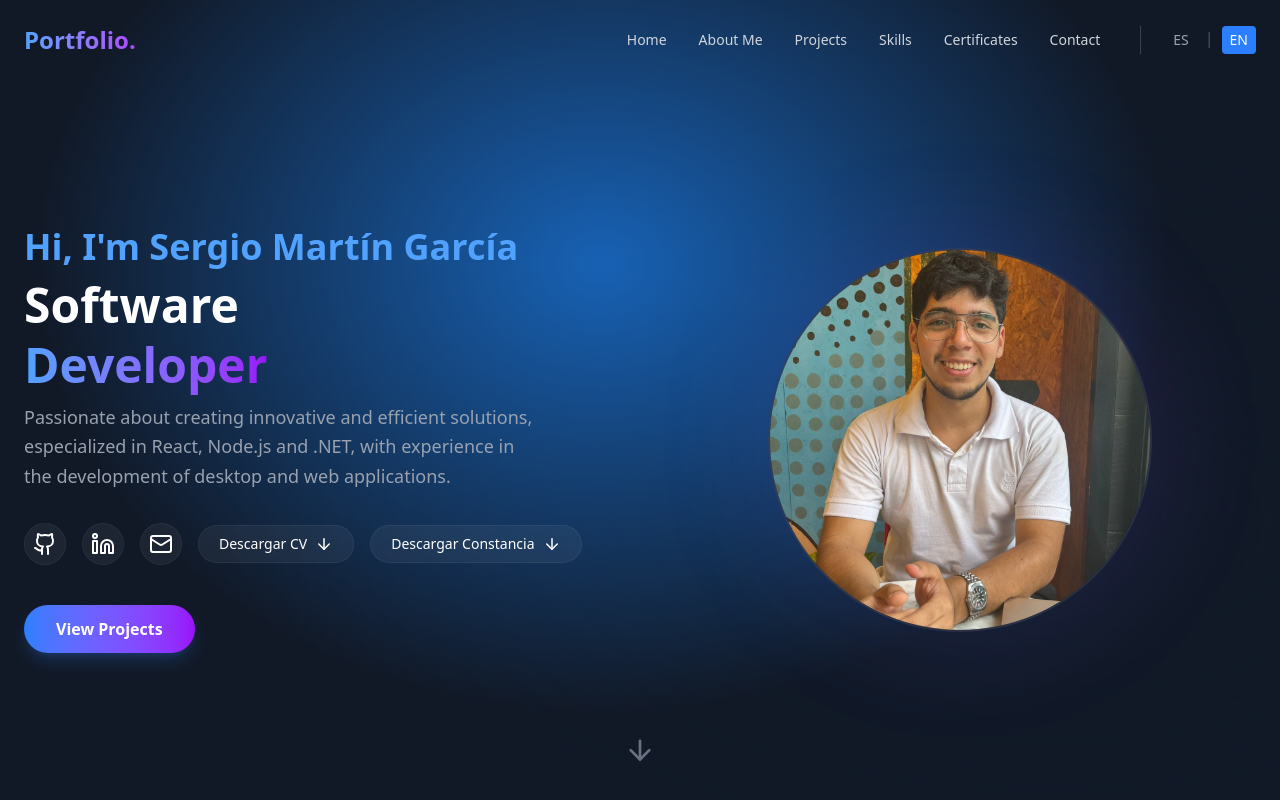
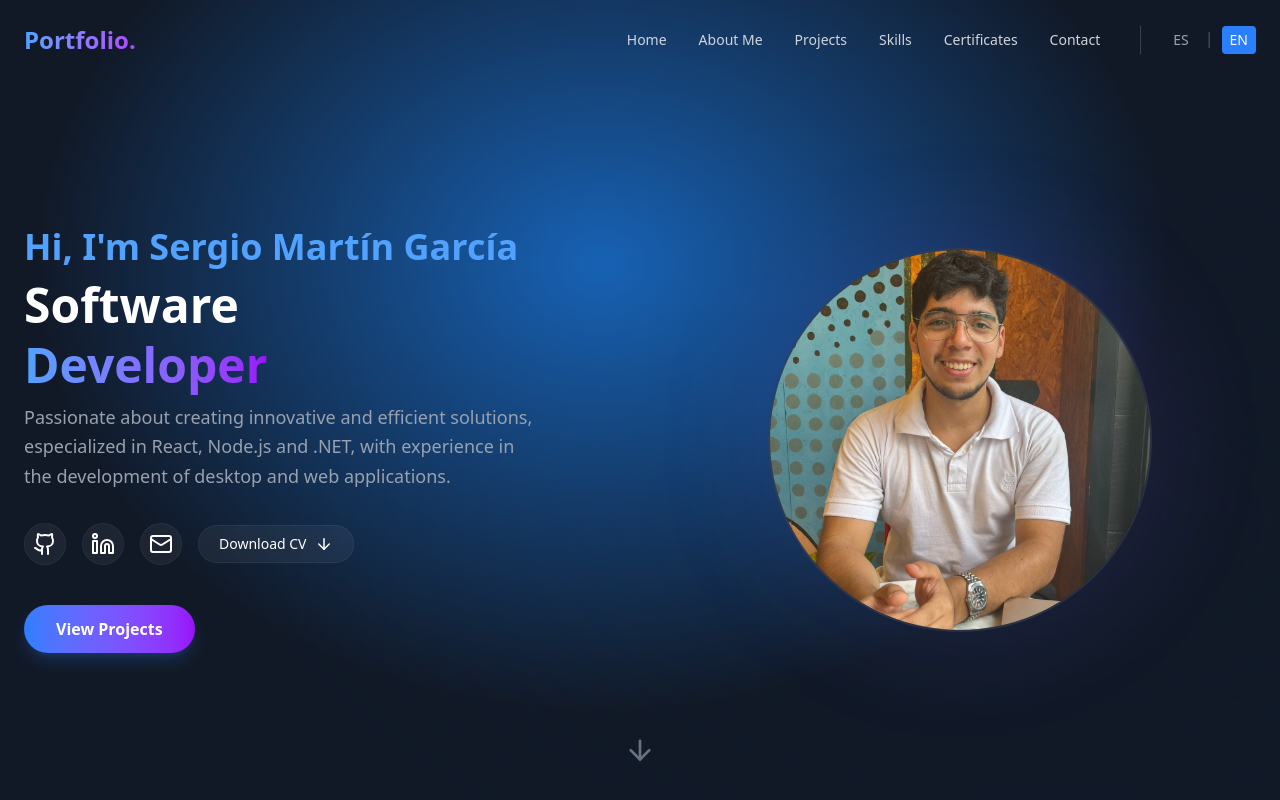
Before and after one commit to martingarcia1/portaFolio, a React (Vite) app: page / in a window 1280 px wide. Shown: the top 800 px of the page. Built offline with nearby package versions, Linux system fonts and the light colour scheme.

Commit message:
fix: correcion en hero.jsx en el boton de descargar cv, comentando tambien el boton de descargar constancia

```diff
--- a/src/app/components/hero.jsx
+++ b/src/app/components/hero.jsx
@@ -2,7 +2,7 @@ import { motion } from 'motion/react';
 import { Github, Linkedin, Mail, ArrowDown } from 'lucide-react';
 import profileImage from '../../assets/WhatsApp Image 2026-02-05 at 22.30.47.jpeg';
 import cv from '../../assets/CVSergioGarciaNuevo.pdf';
-import constancia from '../../assets/Constancia.pdf';
+// import constancia from '../../assets/Constancia.pdf';
 import { useTranslation } from 'react-i18next';
 
 
@@ -63,10 +63,10 @@ const Hero = () => {
                                 className="flex items-center gap-2 px-5 py-2 bg-white/5 rounded-full hover:bg-white/10 hover:text-blue-400 transition-all border border-white/5 text-sm font-medium group"
                                 title="Descargar CV"
                             >
-                                <span>Descargar CV</span>
+                                <span>{t('hero.span')}</span>
                                 <ArrowDown size={18} className="group-hover:translate-y-0.5 transition-transform" />
                             </a>
-                            <a
+                            {/* <a
                                 href={constancia}
                                 download
                                 className="flex items-center gap-2 px-5 py-2 bg-white/5 rounded-full hover:bg-white/10 hover:text-blue-400 transition-all border border-white/5 text-sm font-medium group"
@@ -74,7 +74,7 @@ const Hero = () => {
                             >
                                 <span>Descargar Constancia</span>
                                 <ArrowDown size={18} className="group-hover:translate-y-0.5 transition-transform" />
-                            </a>
+                            </a> */}
                         </div>
 
                         <button
--- a/src/lang/en.json
+++ b/src/lang/en.json
@@ -12,6 +12,7 @@
         "subtitle": "Software",
         "subtitle2": "Developer",
         "description": "Passionate about creating innovative and efficient solutions, especialized in React, Node.js and .NET, with experience in the development of desktop and web applications.",
+        "span": "Download CV",
         "button": "View Projects"
     },
     "about": {
--- a/src/lang/es.json
+++ b/src/lang/es.json
@@ -12,6 +12,7 @@
         "subtitle": "Desarrollador de",
         "subtitle2": "Software",
         "description": "Construyendo experiencias digitales modernas, escalables y visualmente impactantes. Especializado en React, Node.js y .NET, con experiencia en el desarrollo de aplicaciones de escritorio y web.",
+        "span": "Descargar CV",
         "button": "Ver Proyectos"
     },
     "about": {
```
